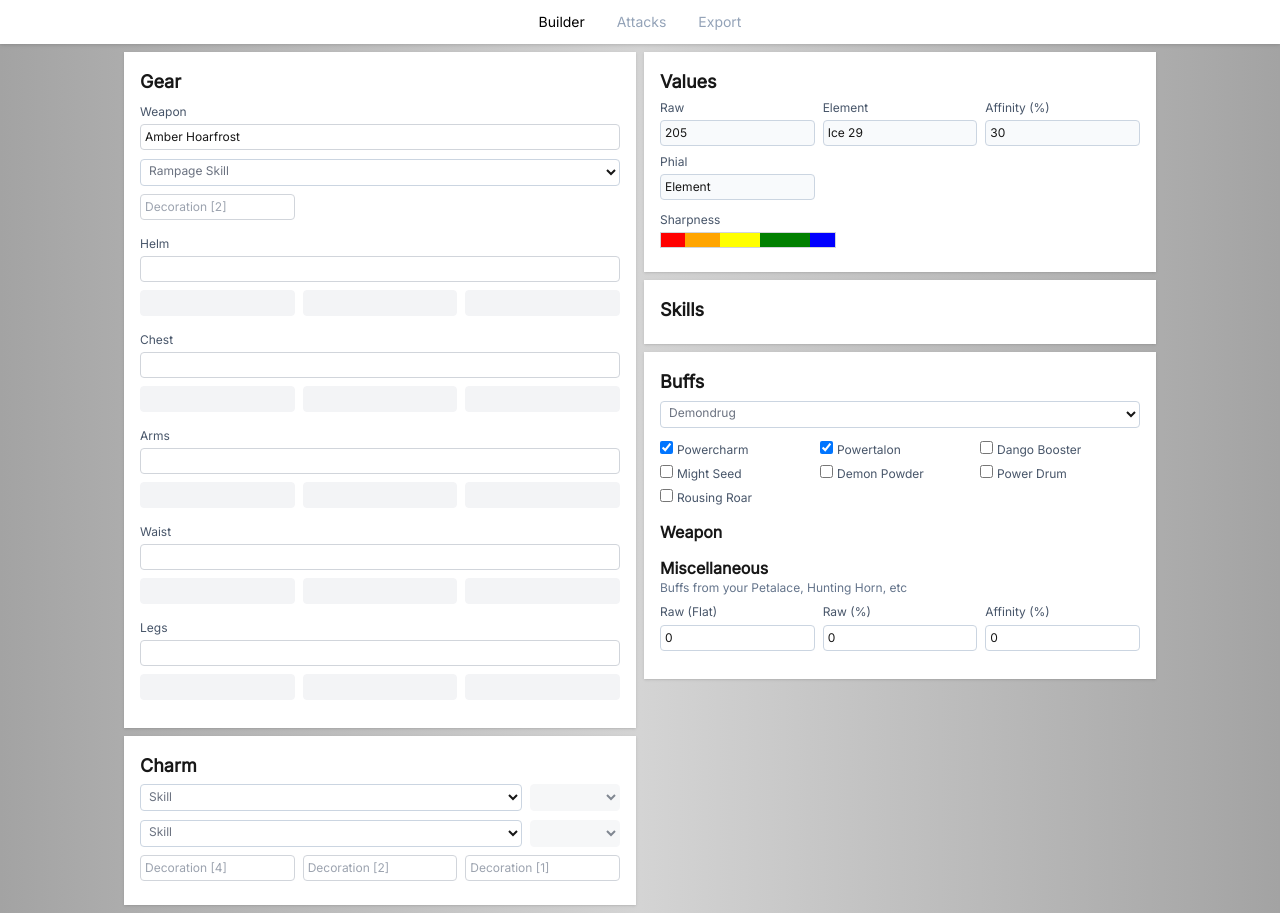
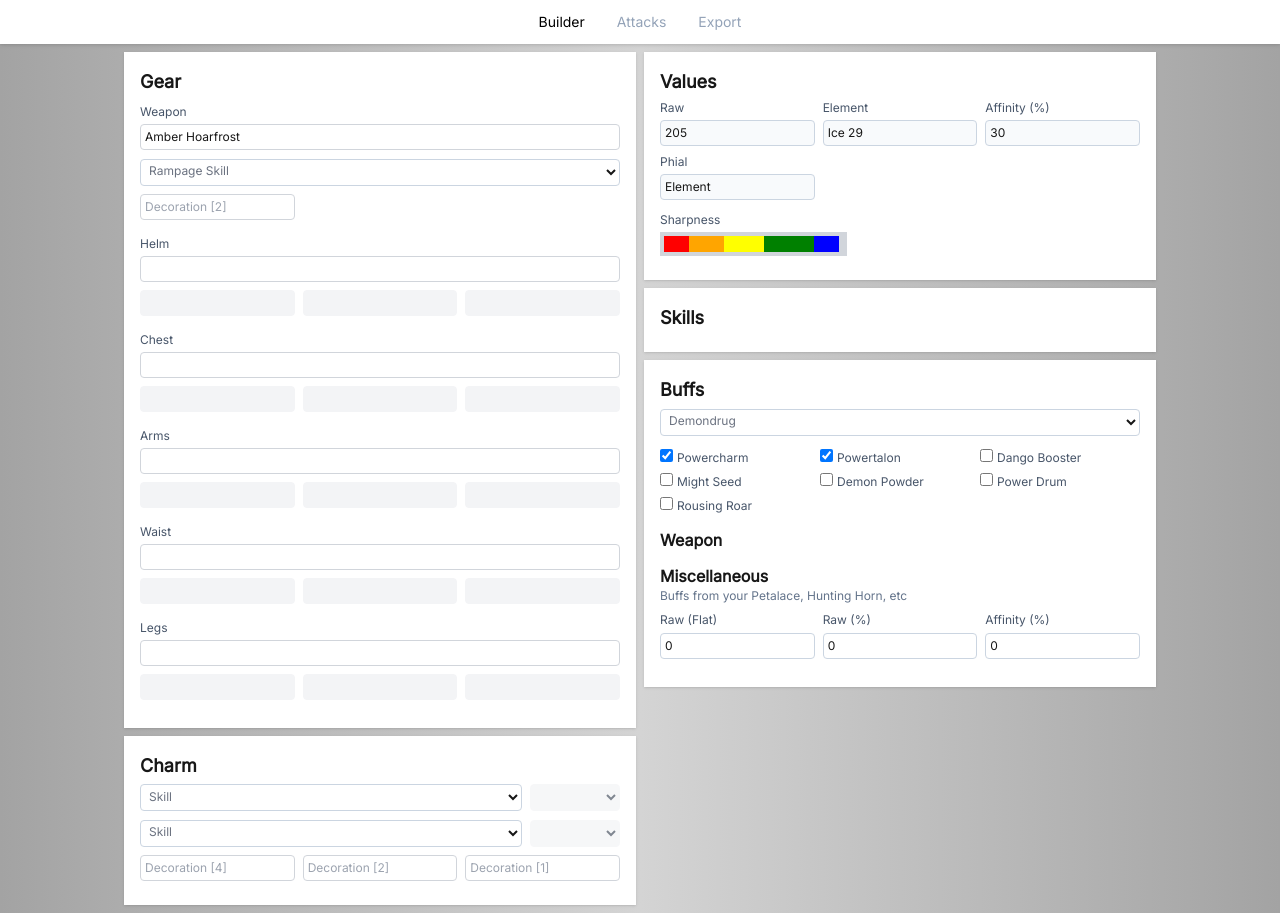
Before and after one commit to chanleyou/sunbreak-calculator, a Next.js app: page / in a window 1280 px wide. Built offline with nearby package versions, Linux system fonts and the light colour scheme.

Commit message:
sharpness bar background

```diff
--- a/components/SharpnessBar.tsx
+++ b/components/SharpnessBar.tsx
@@ -11,13 +11,14 @@ const SharpnessBar = ({ sharpnessArray, small }: Props) => {
 	return (
 		<div className={small ? "" : "py-1 mb-1"}>
 			{!small && <label>Sharpness</label>}
-			<div className="flex">
+			<div
+				className={`flex ${small ? "" : "bg-gray-300 border-4 border-r-8 border-gray-300 w-fit"}`}
+			>
 				{sharpnessArray.map((v, i) => {
+					if (v === 0) return;
 					return (
 						<div
-							className={`border ${small ? "h-3" : "h-4"} border-gray-300 ${
-								i == 0 ? "border-r-0" : i == sharpnessArray.length - 1 ? "border-l-0" : "border-x-0"
-							}`}
+							className={`inline-block ${small ? "h-3" : "h-4"}`}
 							key={`${id}-${i}`}
 							style={{ width: `${small ? v / 5 : v / 2}px`, backgroundColor: Sharpnesses[i] }}
 						/>
--- a/components/WeaponPickerModal.tsx
+++ b/components/WeaponPickerModal.tsx
@@ -61,7 +61,7 @@ const WeaponPickerModal = ({ show, setShow, weapon, setWeapon }: Props) => {
 
 							const classNames = ["cursor-pointer"];
 
-							if (weapon.name === w.name) classNames.push("bg-gray-200");
+							if (weapon.name === w.name) classNames.push("bg-gray-300");
 
 							return (
 								<tr
@@ -77,11 +77,17 @@ const WeaponPickerModal = ({ show, setShow, weapon, setWeapon }: Props) => {
 									<td>{affinity}</td>
 									{sharpness && (
 										<td>
-											<SharpnessBar sharpnessArray={sharpness} small />
-											<SharpnessBar
-												sharpnessArray={sharpnessHandicraft(sharpness, handicraft, 50)}
-												small
-											/>
+											<div
+												className={
+													weapon.name === w.name ? "" : "bg-gray-300 border-4 border-gray-300"
+												}
+											>
+												<SharpnessBar sharpnessArray={sharpness} small />
+												<SharpnessBar
+													sharpnessArray={sharpnessHandicraft(sharpness, handicraft, 50)}
+													small
+												/>
+											</div>
 										</td>
 									)}
 									<td>{element && formatter.formatElement(element)}</td>
--- a/components/ui/Modal.tsx
+++ b/components/ui/Modal.tsx
@@ -35,7 +35,7 @@ const Modal = ({ show, setShow, head, subhead, children }: Props) => {
 		>
 			<div
 				onClick={(e) => e.stopPropagation()}
-				className="bg-white rounded-sm drop-shadow p-4 w-full h-full md:w-240 md:h-5/6 flex flex-col"
+				className="bg-white rounded-sm drop-shadow p-4 w-full h-full md:w-240 h-5/6 flex flex-col"
 			>
 				{head && <h3 className="mb-2">{head}</h3>}
 				{subhead && <h5 className="text-gray-500 mb-2">{subhead}</h5>}
```
Also changed, not shown: pages/index.tsx (+1 -11 lines).
